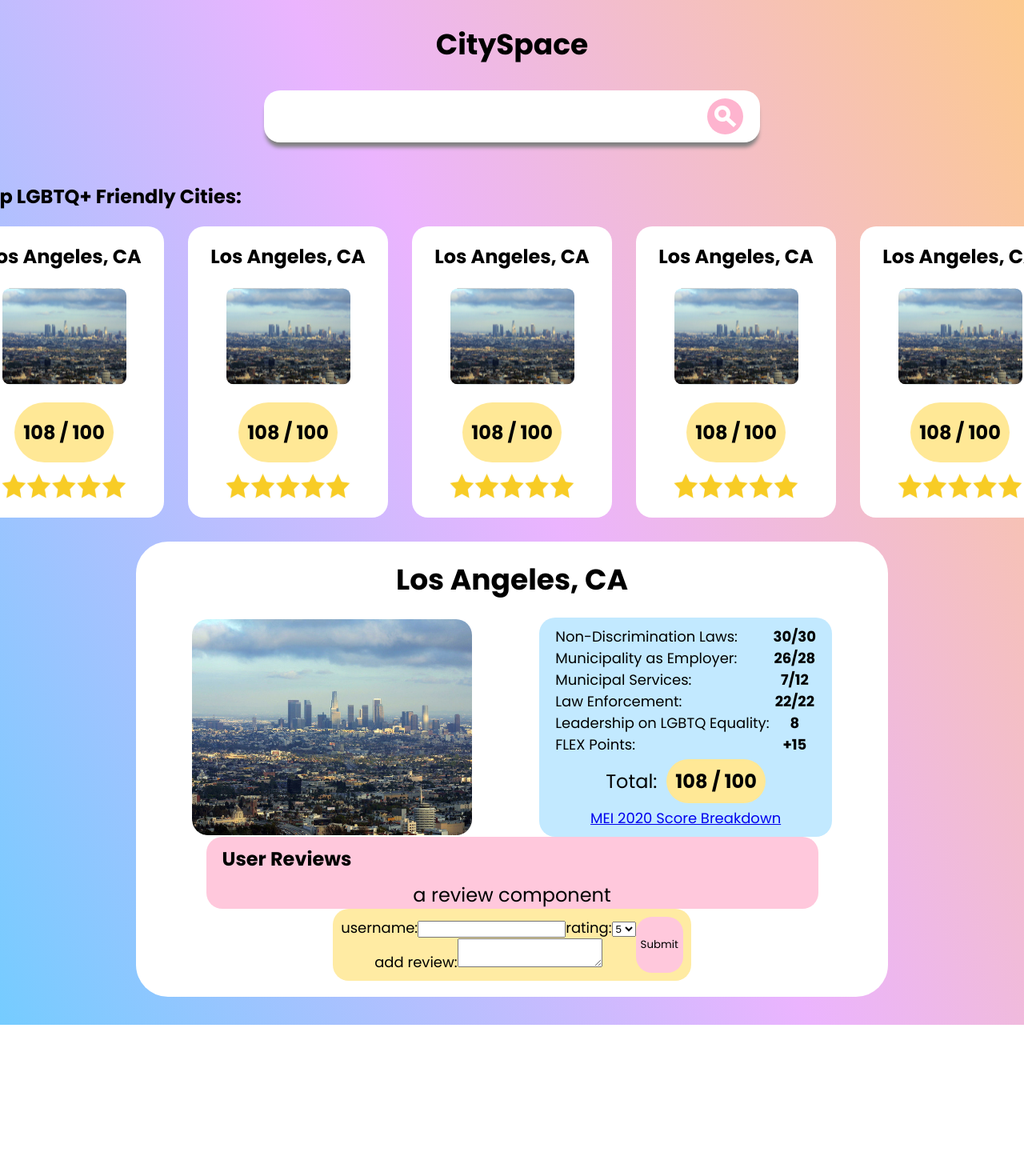
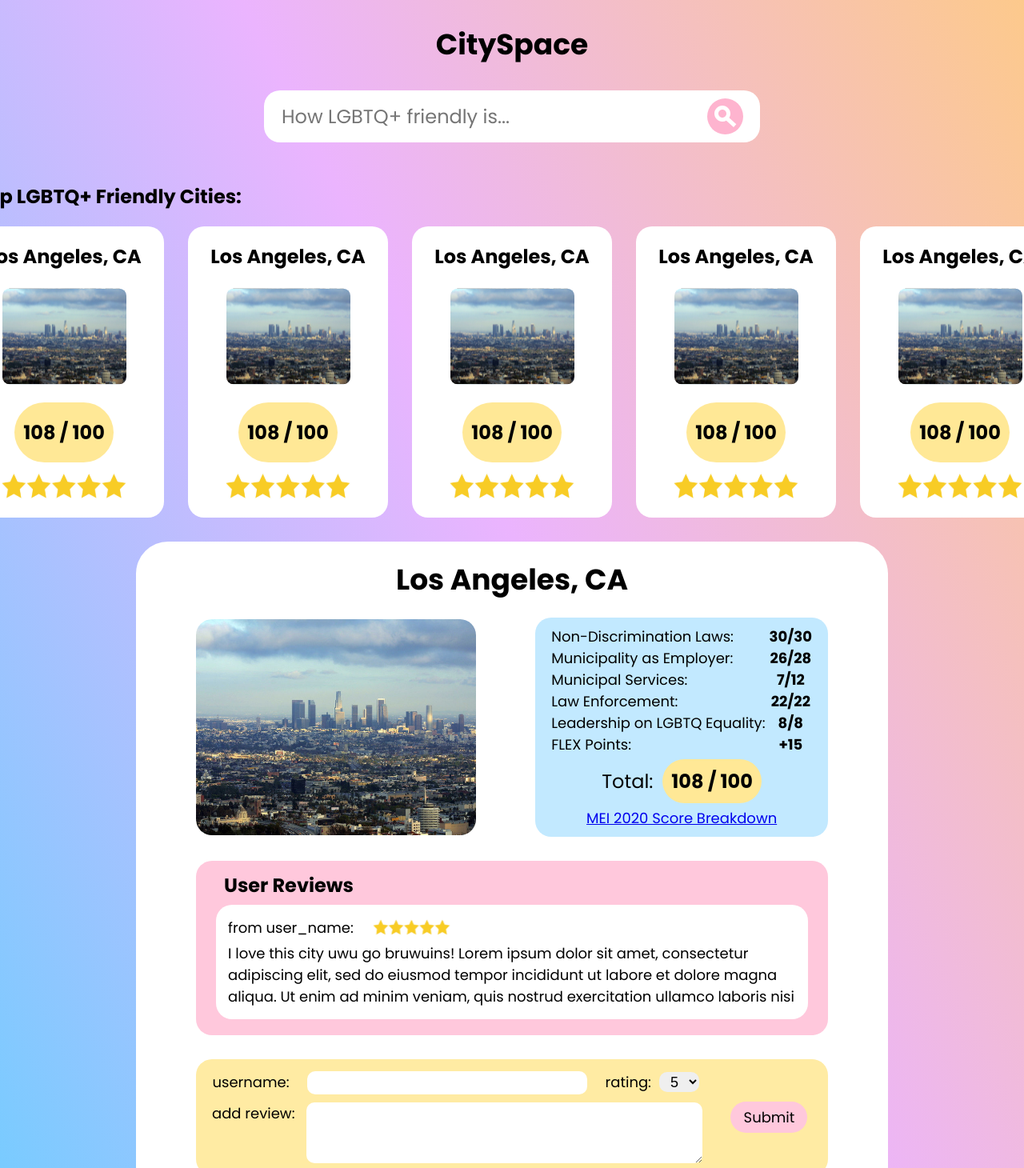
Before and after one commit to nareha/cityspace, a React (Create React App) app: page /city/LA in a window 1280 px wide. Shown: the part 310-1770 px from the top of the page at 80% size. Before the commit the page ends 1591 px from the top, so only its background shows below. Built offline with nearby package versions, Linux system fonts and the light colour scheme.

Commit message:
finished styling

```diff
--- a/src/App.css
+++ b/src/App.css
@@ -19,6 +19,7 @@
 }
 
 body {
+  z-index: 0;
   padding-top: 70px;
   width: 100%;
   display: flex;
@@ -38,7 +39,6 @@ h1 {
   width: 600px;
   display: flex;
   flex-direction: row;
-  box-shadow: 0 8px 5px -2px gray;
 }
 
 .search-bar-text {
@@ -46,6 +46,7 @@ h1 {
   margin: 0 10px;
   font-size: 24px;
   border: none;
+  font-family: "Poppins", sans-serif;
 }
 .search-bar-text:focus {
   outline: none;
--- a/src/App.js
+++ b/src/App.js
@@ -17,7 +17,7 @@ function App() {
         <img src={logo} className="App-logo" alt="logo" />
         <h1>CitySpace</h1>
         <form className="search-bar">
-          <input type="text" className="search-bar-text"></input>
+          <input type="text" className="search-bar-text" placeholder="How LGBTQ+ friendly is..."></input>
           <input type="image" src={searchButton} alt="search"></input>
         </form>
         <div className="top-cities">
--- a/src/CityPage.css
+++ b/src/CityPage.css
@@ -5,7 +5,7 @@
     flex-direction: column;
     width: 900px;
     align-items: center;
-    padding: 20px;
+    padding: 20px 20px 30px 20px;
 }
 
 .city-page-title {
@@ -18,7 +18,7 @@
     align-items: center;
     font-size: 18px;
     justify-content: space-between;
-    width: 800px;
+    width: 790px;
 }
 
 .city-page-image {
@@ -73,12 +73,18 @@
     border-radius: 20px;
     display: flex;
     flex-direction: column;
-    width: 765px;
+    align-items: center;
+    width: 760px;
+    margin: 30px 0px;
+    padding: 20px 15px;
 }
 
 .user-review-title {
-    margin: 10px 20px;
-    left: 0;
+    margin: 0;
+    padding: 0;
+    position: relative;
+    top: -7px;
+    left: 20px;
 }
 
 .new-answer-form {
@@ -87,11 +93,63 @@
     display: flex;
     flex-direction: row;
     font-size: 18px;
-    padding: 10px;
+    padding: 15px;
+    width: 760px;
 }
 
 .form-content {
+    margin-left: 5px;
+    margin-right: 25px;
+    display: flex;
+    flex-direction: column;
+}
 
+.form-content-top {
+    margin-bottom: 10px;
+    position: relative;
+    left: -2px;
+}
+
+.username-input {
+    font-size: 18px;
+    border: none;
+    border-radius: 10px;
+    margin: 0 23px 0 22px;
+    width: 330px;
+    height: 25px;
+    padding: 2px 10px;
+}
+.username-input:focus {
+    outline: none;
+}
+
+.content-input {
+    font-family: "Poppins", sans-serif;
+    border: none;
+    font-size: 18px;
+    border-radius: 10px;
+    vertical-align: top;
+    width: 475px;
+    height: 72px;
+    margin-left: 15px;
+    padding: 2px 10px;
+}
+.content-input:focus {
+    outline: none;
+}
+
+.rating-input {
+    border: none;
+    border-radius: 10px;
+    height: 25px;
+    font-size: 18px;
+    margin-left: 10px;
+    width: 50px;
+    align-items: center;
+    text-align-last: center;
+}
+.rating-input:focus {
+    outline: none;
 }
 
 .submit-button {
@@ -99,4 +157,10 @@
     font-family: "Poppins", sans-serif;
     border-radius: 20px;
     background-color: #FFC8DC;
+    padding: 0;
+    height: 39px;
+    width: 96px;
+    align-self: center;
+    margin-left: 10px;
+    font-size: 18px;
 }
--- a/src/CityPage.js
+++ b/src/CityPage.js
@@ -22,7 +22,7 @@ export default function CityPage(props) {
                             26/28<br></br>
                             7/12<br></br>
                             22/22<br></br>
-                            8<br></br>
+                            8/8<br></br>
                             +15
                         </div>
                     </div>
@@ -34,22 +34,26 @@ export default function CityPage(props) {
             </div>
             <div className="user-review-container">
                 <h2 className="user-review-title">User Reviews</h2>
-                <Review />
+                <Review user="user_name" stars={5} />
             </div>
             <form className="new-answer-form">
                 <div className="form-content">
+                    <div className="form-content-top">
                         <label for="username">username:</label>
-                    <input type="text" id="username"></input>
+                        <input type="text" id="username" className="username-input"></input>
                         <label for="rating">rating:</label>
-                    <select id="rating">
+                        <select id="rating" className="rating-input">
                             <option value={5}>5</option>
                             <option value={4}>4</option>
                             <option value={3}>3</option>
                             <option value={2}>2</option>
                             <option value={1}>1</option>
-                    </select><br></br>
+                        </select>
+                    </div>
+                    <div>
                         <label for="content">add review:</label>
-                    <textarea id="content"></textarea>
+                        <textarea id="content" className="content-input"></textarea>
+                    </div>
                 </div>
                 <input type="submit" className="submit-button"></input>
             </form>
--- a/src/Navbar.css
+++ b/src/Navbar.css
@@ -11,6 +11,8 @@
     background:white;
     min-width: 50%;
     font-weight: 800;
+    box-shadow: 0 6px 7px -5px gray;
+    z-index: 1;
   }
 
 .title {
@@ -39,3 +41,23 @@
     margin-left: 2rem;
     margin-right: 3.5rem;
 }
+
+.outline {
+    border: 2px #C0C0C0 solid;
+    box-shadow: none;
+    border-radius: 20px;
+    width: 450px;
+    height: 50px;
+    padding: 0 10px;
+    align-items: center;
+}
+
+.small-font {
+    font-size: 18px;
+    font-family: "Poppins", sans-serif;
+}
+
+.small-search-button {
+    width: 33px;
+    height: 33px;
+}
--- a/src/Navbar.js
+++ b/src/Navbar.js
@@ -1,6 +1,7 @@
 import React from "react";
 import logo from './images/logo.svg';
 import './Navbar.css';
+import searchButton from './images/searchButton.svg';
 
 export default function NavBar() {
   return (
@@ -8,6 +9,10 @@ export default function NavBar() {
         <img src={logo} alt="CitySpace Icon" className="logo" />
         <h1 className="title">CitySpace</h1>
         <h2 className="subtitle">Live in your safe space.</h2>
+        <form className="search-bar outline">
+          <input type="text" className="search-bar-text small-font" placeholder="How LGBTQ+ friendly is..."></input>
+          <input type="image" src={searchButton} alt="search" className="small-search-button"></input>
+        </form>
     </div>
   );
 }
--- /dev/null
+++ b/src/Review.css
@@ -0,0 +1,25 @@
+.review-container {
+    background-color: white;
+    border-radius: 20px;
+    padding: 15px;
+    width: 710px;
+    display: flex;
+    flex-direction: column;
+    text-align: left;
+    font-size: 18px;
+}
+
+.review-head {
+    display: flex;
+    flex-direction: row;
+    align-items: center;
+}
+
+.review-rating {
+    width: 145px;
+    height: 24px;
+}
+
+.review-content {
+    margin-top: 5px;
+}
--- a/src/Review.js
+++ b/src/Review.js
@@ -1,5 +1,36 @@
+import './Review.css';
+import fiveStars from './images/stars/5stars.svg';
+import fourStars from './images/stars/4stars.svg';
+import threeStars from './images/stars/3stars.svg';
+import twoStars from './images/stars/2stars.svg';
+import oneStar from './images/stars/1star.svg';
+
 export default function Review(props) {
+
+    const stars = () => {
+        switch(props.stars) {
+            case 5:
+                return (<img src={fiveStars} alt="five stars" className="review-rating"/>);
+            case 4:
+                return (<img src={fourStars} alt="four stars" className="review-rating"/>)
+            case 3:
+                return (<img src={threeStars} alt="three stars" className="review-rating"/>)
+            case 2:
+                return (<img src={twoStars} alt="two stars" className="review-rating"/>)
+            case 1:
+                return (<img src={oneStar} alt="one star" className="review-rating"/>)
+            default:
+                return ("error");
+        }
+    }
+
     return (
-        <div>a review component</div>
+        <div className="review-container">
+            <div className="review-head">
+                <div>from {props.user}:</div>
+                {stars(props.stars)}
+            </div>
+            <div className="review-content">I love this city uwu go bruwuins! Lorem ipsum dolor sit amet, consectetur adipiscing elit, sed do eiusmod tempor incididunt ut labore et dolore magna aliqua. Ut enim ad minim veniam, quis nostrud exercitation ullamco laboris nisi </div>
+        </div>
     );
 }
```
Lines whose indentation alone changed are shown as unchanged.
